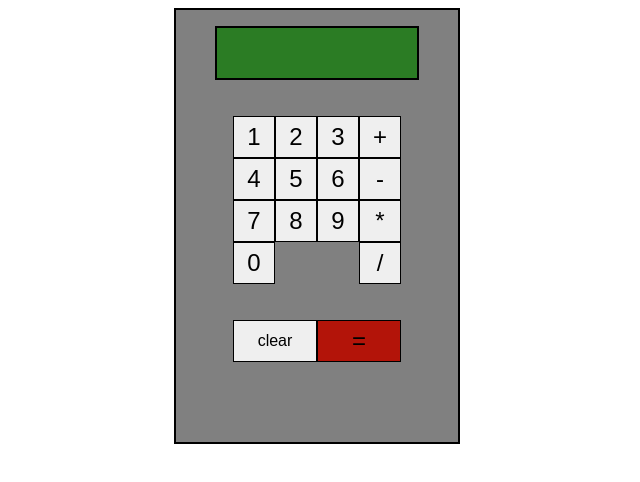
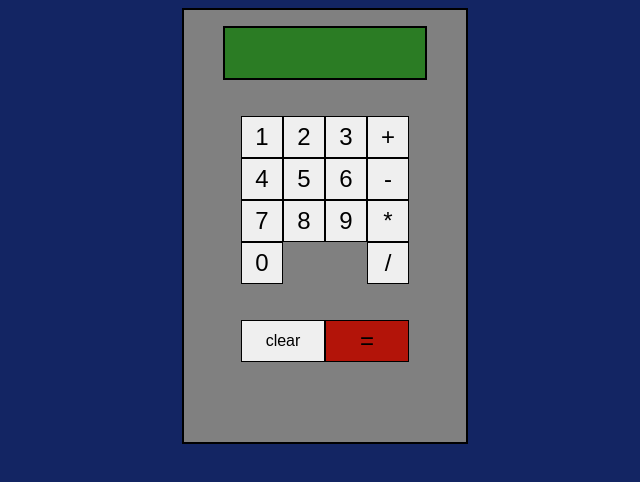
Before and after one commit to joaohrn/calculator, a plain HTML site: page index.html in a window 1280 px wide. Shown: the whole page, without its empty margins (323-963 px from the left). Drawn offline with Linux system fonts and the light colour scheme.

Commit message:
Change background color

```diff
--- a/styles.css
+++ b/styles.css
@@ -1,6 +1,9 @@
 body {
   display: flex;
   justify-content: center;
+  width: 100vw;
+  height: 100vh;
+  background-color: hsl(226, 68%, 23%);
 }
 .container {
   background-color: gray;
```
